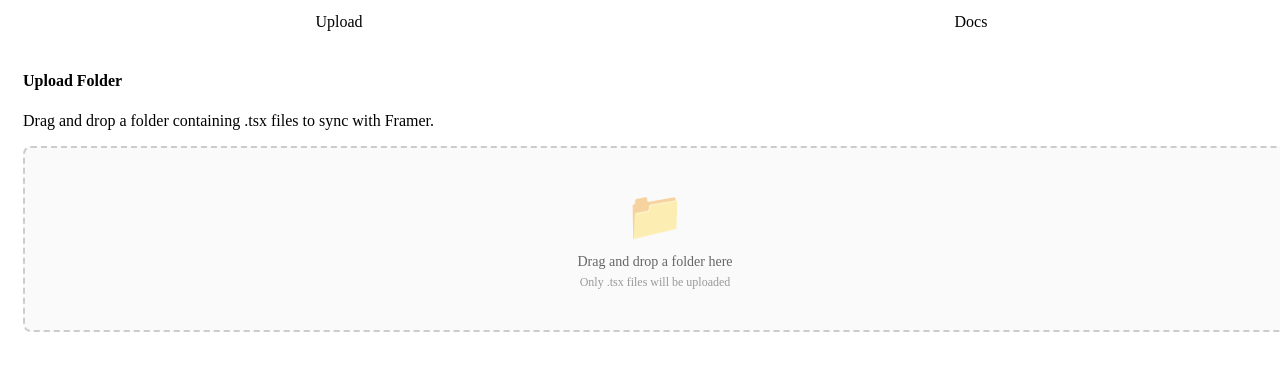
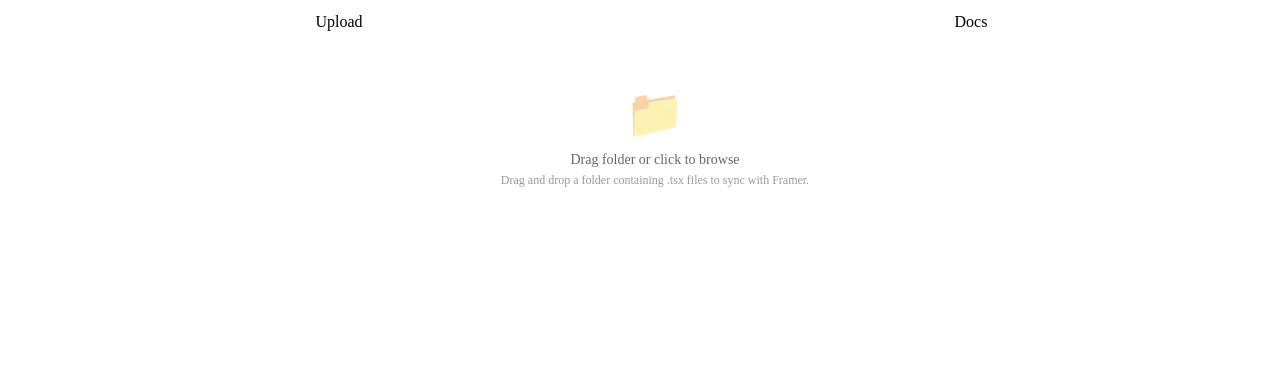
Before and after one commit to david-mcbacon/code-sync-framer-plugin, a React (Vite) app: page / in a window 1280 px wide. Shown: the top 370 px of the page. Built offline with nearby package versions, Linux system fonts and the light colour scheme; what framer-plugin would draw is missing.

Commit message:
Enhance FolderUpload component with file input handling and UI improvements; adjust App layout for better content fitting

```diff
--- a/src/App.tsx
+++ b/src/App.tsx
@@ -29,6 +29,7 @@ export function App() {
           flexDirection: "row",
           gap: 0,
           width: "100%",
+          height: "fit-content",
         }}
       >
         <div
@@ -44,9 +45,10 @@ export function App() {
           Docs
         </div>
       </div>
-
-      {activeTab === "upload" && <FolderUpload />}
-      {activeTab === "docs" && <Docs />}
+      <div style={{ height: "100%", width: "100%" }}>
+        {activeTab === "upload" && <FolderUpload />}
+        {activeTab === "docs" && <Docs />}
+      </div>
     </main>
   );
 }
--- a/src/components/folder-upload.tsx
+++ b/src/components/folder-upload.tsx
@@ -1,4 +1,4 @@
-import React, { useState } from "react";
+import React, { useState, useRef } from "react";
 import { handleFolderUpload } from "../lib/upload-logic";
 
 export default function FolderUpload() {
@@ -8,6 +8,7 @@ export default function FolderUpload() {
   const [uploadedCount, setUploadedCount] = useState(0);
   const [totalFiles, setTotalFiles] = useState(0);
   const [isDragging, setIsDragging] = useState(false);
+  const fileInputRef = useRef<HTMLInputElement>(null);
 
   const processFiles = async (files: FileList | null) => {
     if (!files) return;
@@ -64,6 +65,23 @@ export default function FolderUpload() {
     // Convert array to FileList-like object
     const fileList = createFileList(files);
     await processFiles(fileList);
+  };
+
+  const handleClick = () => {
+    if (uploadState === "loading") return;
+    fileInputRef.current?.click();
+  };
+
+  const handleFileInputChange = async (
+    event: React.ChangeEvent<HTMLInputElement>
+  ) => {
+    const files = event.target.files;
+    await processFiles(files);
+
+    // Clear the file input after upload attempt
+    if (fileInputRef.current) {
+      fileInputRef.current.value = "";
+    }
   };
 
   // Helper function to traverse the directory tree
@@ -159,7 +177,6 @@ export default function FolderUpload() {
             style={{
               marginTop: "10px",
               padding: "12px",
-              border: "1px solid #4caf50",
               borderRadius: "4px",
               display: "flex",
               alignItems: "center",
@@ -240,31 +257,47 @@ export default function FolderUpload() {
   return (
     <div
       style={{
-        paddingTop: "15px",
+        height: "100%",
+        width: "100%",
+        paddingTop: "10px",
+        position: "relative",
       }}
     >
-      <h4>Upload Folder</h4>
-      <p>Drag and drop a folder containing .tsx files to sync with Framer.</p>
+      <input
+        ref={fileInputRef}
+        type="file"
+        // @ts-expect-error - webkitdirectory is not a valid attribute
+        webkitdirectory=""
+        directory=""
+        multiple
+        onChange={handleFileInputChange}
+        style={{ display: "none", height: "100%" }}
+      />
+
       <div
+        onClick={handleClick}
         onDragOver={handleDragOver}
         onDragLeave={handleDragLeave}
         onDrop={handleDrop}
         style={{
-          marginTop: "10px",
           padding: "40px 20px",
+          height: "100%",
           border: isDragging
             ? "2px dashed var(--framer-color-tint)"
-            : "2px dashed #ccc",
+            : "2px dashed var(--framer-color-bg-tertiary)",
           borderRadius: "8px",
           backgroundColor: isDragging
             ? "rgba(0, 123, 255, 0.05)"
             : uploadState === "loading"
-            ? "#f5f5f5"
-            : "#fafafa",
+            ? "transparent"
+            : "transparent",
           textAlign: "center",
           cursor: uploadState === "loading" ? "not-allowed" : "pointer",
           transition: "all 0.2s ease",
-          opacity: uploadState === "loading" ? 0.6 : 1,
+          display: "flex",
+          flexDirection: "column",
+          justifyContent: "center",
+          alignItems: "center",
         }}
       >
         <div
@@ -276,6 +309,8 @@ export default function FolderUpload() {
         >
           📁
         </div>
+        {uploadState === "idle" && (
+          <>
             <p
               style={{
                 margin: "0",
@@ -288,7 +323,7 @@ export default function FolderUpload() {
                 ? "Uploading files..."
                 : isDragging
                 ? "Drop folder here"
-            : "Drag and drop a folder here"}
+                : "Drag folder or click to browse"}
             </p>
             <p
               style={{
@@ -297,10 +332,13 @@ export default function FolderUpload() {
                 fontSize: "12px",
               }}
             >
-          Only .tsx files will be uploaded
+              Drag and drop a folder containing .tsx files to sync with Framer.
             </p>
+          </>
+        )}
+        {renderUploadStatus()}
       </div>
-      {renderUploadStatus()}
+
       <style>
         {`
           @keyframes spin {
```
Lines whose indentation alone changed are shown as unchanged.
